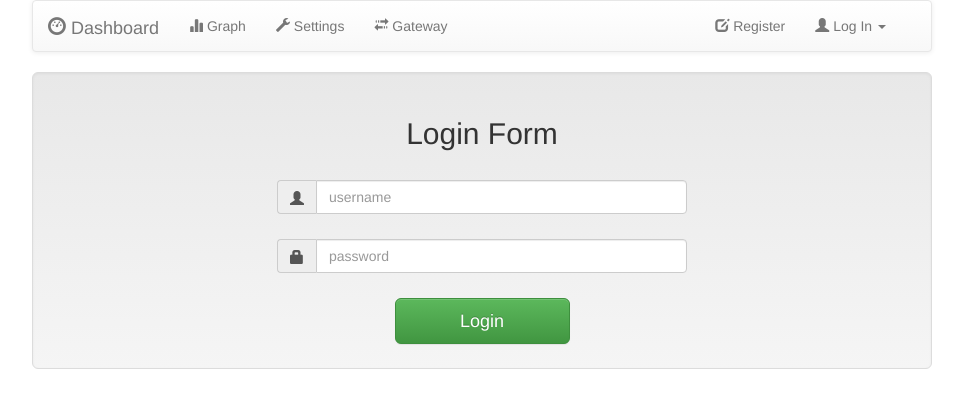
After one commit to ABalanuta/PerOMAS_PI, a Flask app: page /login in a window 1280 px wide. The commit adds this page. Shown: the top 408 px of the page, without its empty margins (158-1121 px from the left). Run offline with Flask 2, Linux system fonts and the light colour scheme; parts of the project's set-up code (start-up, migrations or seed data) failed here and were passed over; some libraries are stand-ins or nearby versions.

Commit message:
login process and speed up

```diff
--- a/src/client/Scheduler_Manager.py
+++ b/src/client/Scheduler_Manager.py
@@ -35,8 +35,8 @@ class ScheduleManager(Thread):
 
 		#Append Rutines to the list
 
-		self.tasks.append(Task(self.save_TempHumid_to_DB, 1 * 60))			# loop every 5 Mins
-		self.tasks.append(Task(self.save_Luminosity_to_DB, 2 * 60))			# loop every 2 Min
+		self.tasks.append(Task(self.save_TempHumid_to_DB, 5 * 60))			# loop every 5 Mins
+		self.tasks.append(Task(self.save_Luminosity_to_DB, 7 * 60))			# loop every 2 Min
 		self.tasks.append(Task(self.save_Current_to_DB, 1 * 60))			# loop every 1 Min
 		self.tasks.append(Task(self.save_Blutooth_Presence_to_DB, 3 * 60))		# loop every 3 Min
 		self.tasks.append(Task(self.save_Wifi_Presence_to_DB, 5 * 60))			# loop every 5 Min
--- a/src/client/sensors/HTU21D/HTU21D.py
+++ b/src/client/sensors/HTU21D/HTU21D.py
@@ -42,10 +42,10 @@ class TempHumid(Thread):
 
 	def update(self):
 		try:
-			self.temp = round(self.executable.read_temperature() - 2.4, 1)
+			self.temp = round(self.executable.read_temperature() - 1.9, 1)
 			self.temperature_memory_values.append(self.temp)
 
-			self.humid = self.executable.read_humidity()  + 5
+			self.humid = self.executable.read_humidity()  + 4
 			self.humidity_memory_values.append(self.humid)
 
 			self.last_update = datetime.now()
--- a/src/client/sensors/HTU21D/Python2/sht21.py
+++ b/src/client/sensors/HTU21D/Python2/sht21.py
@@ -100,9 +100,9 @@ def _get_humidity_from_buffer(data):
     where SRH is the value read from the sensor
     """
     unadjusted = (ord(data[0]) << 8) + ord(data[1])
-    unadjusted *= 125
+    unadjusted *= 125.0
     unadjusted /= 1 << 16 # divide by 2^16
-    unadjusted -= 6
+    unadjusted -= 6.0
     return unadjusted
 
 
--- a/src/client/web/templates/base.html
+++ b/src/client/web/templates/base.html
@@ -71,11 +71,15 @@
 
           <ul class="nav navbar-nav pull-right">
             <li>
-              <a href="register">Register</a>
+              <a href="register">
+                <span class="glyphicon glyphicon-edit"></span>
+                Register
+              </a>
             </li>
             <li class="divider-vertical"></li>
             <li class="dropdown">
               <a class="dropdown-toggle" href="#" data-toggle="dropdown">
+                <span class="glyphicon glyphicon-user"></span>
                   Log In <strong class="caret"></strong>
                 </a>
 
@@ -83,10 +87,14 @@
                   <form action="index.php" method="post">
                     Username:
                     <br/>
-                  <input type="text" name="username" value="cenas"/><br/><br/>
+                    <input type="text" name="username" value="cenas"/>
+                    <br/>
+                    <br/>
                     Password:
                     <br/>
-                  <input type="password" name="password" value="" /><br/><br/>
+                    <input type="password" name="password" value="" />
+                    <br/>
+                    <br/>
                     <input type="submit" class="btn btn-info" value="Login" />
                   </form>
                 </div>
--- /dev/null
+++ b/src/client/web/templates/login.html
@@ -0,0 +1,33 @@
+{% extends "base.html" %}
+
+{% block content %}
+<div class="well well-lg" style="max-width:900px;">
+	<div class="row">
+
+		<h2>Login Form</h2>
+		<br>
+
+		<div class="col-xs-12 col-sm-8 col-md-6 col-sm-offset-2 col-md-offset-3">
+
+			<form role="form" method="post">
+
+				<div style="margin-bottom: 25px" class="input-group">
+					<span class="input-group-addon"> <i class="glyphicon glyphicon-user"></i>
+					</span>
+					<input id="login-username" type="text" class="form-control" name="username" value="" placeholder="username"></div>
+
+				<div style="margin-bottom: 25px" class="input-group">
+					<span class="input-group-addon"> <i class="glyphicon glyphicon-lock"></i>
+					</span>
+					<input id="login-password" type="password" class="form-control" name="password" placeholder="password"></div
+
+				<div class="row">
+					<div class="col-xs-12 col-sm-8 col-md-6 col-sm-offset-2 col-md-offset-3">
+						<input type="submit" value="Login" class="btn btn-success btn-block btn-lg" tabindex="7"></div>
+				</div>
+			</form>
+		</div>
+	</div>
+
+</div>
+{% endblock %}
--- a/src/client/web/web.py
+++ b/src/client/web/web.py
@@ -9,6 +9,7 @@ __email__ = "artur.balanuta [at] tecnico.ulisboa.pt"
 from flask import Flask, request, render_template, flash, redirect, send_from_directory
 from flask.ext.cache import Cache
 from flask.ext.compress import Compress
+from flask.ext.login import LoginManager, login_user, logout_user, current_user, login_required
 
 from multiprocessing import Process
 from threading import Thread
@@ -16,8 +17,13 @@ from time import sleep
 
 
 app = Flask(__name__)
+
 cache = Cache(app,config={'CACHE_TYPE': 'simple'})
 Compress(app)
+
+login_manager = LoginManager()
+login_manager.init_app(app)
+login_manager.login_view = 'login'
 
 #######################################################################################
 #    Flusk Routes
@@ -43,8 +49,8 @@ def index():
 		hub = app.config["HUB"]
 
 		if "TEMPERATURE" in hub.keys():
-			actual_temperature = hub["TEMPERATURE"].getTemperature()
-			actual_humidity = hub["TEMPERATURE"].getHumidity()
+			actual_temperature = round(hub["TEMPERATURE"].getTemperature(), 1)
+			actual_humidity = round(hub["TEMPERATURE"].getHumidity(), 1)
 			last_update = hub["TEMPERATURE"].getLastUpdate()
 
 		if "CURRENT" in hub.keys():
@@ -69,11 +75,12 @@ def index():
 							speed = ac_speed,
 							present_devices = present_devices
 							)
-
+@login_required
 @app.route('/settings')
 def settings():
 	return render_template("settings.html")
 
+@login_required
 @app.route('/gateway')
 def gateway():
 	return render_template("gateway.html")
@@ -90,6 +97,23 @@ def graph():
 			data = hub["STORAGE HANDLER"].getGraphData()
 
 	return render_template("graphs.html", data=data)
+
+@app.route('/login' , methods=['GET','POST'])
+def login():
+	return render_template('login.html')
+
+@app.route('/register' , methods=['GET','POST'])
+def register():
+    if request.method == 'GET':
+        return render_template('register.html')
+
+    print request.form.keys()
+    #login validation
+    #['username', 'password', 'password_confirmation']
+
+@login_manager.user_loader
+def load_user(id):
+	print "-------------------------", id
 
 @app.context_processor
 def override_url_for():
```
Also changed, not shown: src/client/Storage_Handler.py (+7 -6 lines), src/client/detection/BTDetector.py (+19 -5 lines), src/client/web/Model/User.py (added, +20 -0 lines), src/client/web/templates/graphs.html (+40 -0 lines), src/client/web/templates/register.html (added, +39 -0 lines). Lines whose indentation alone changed are shown as unchanged.
